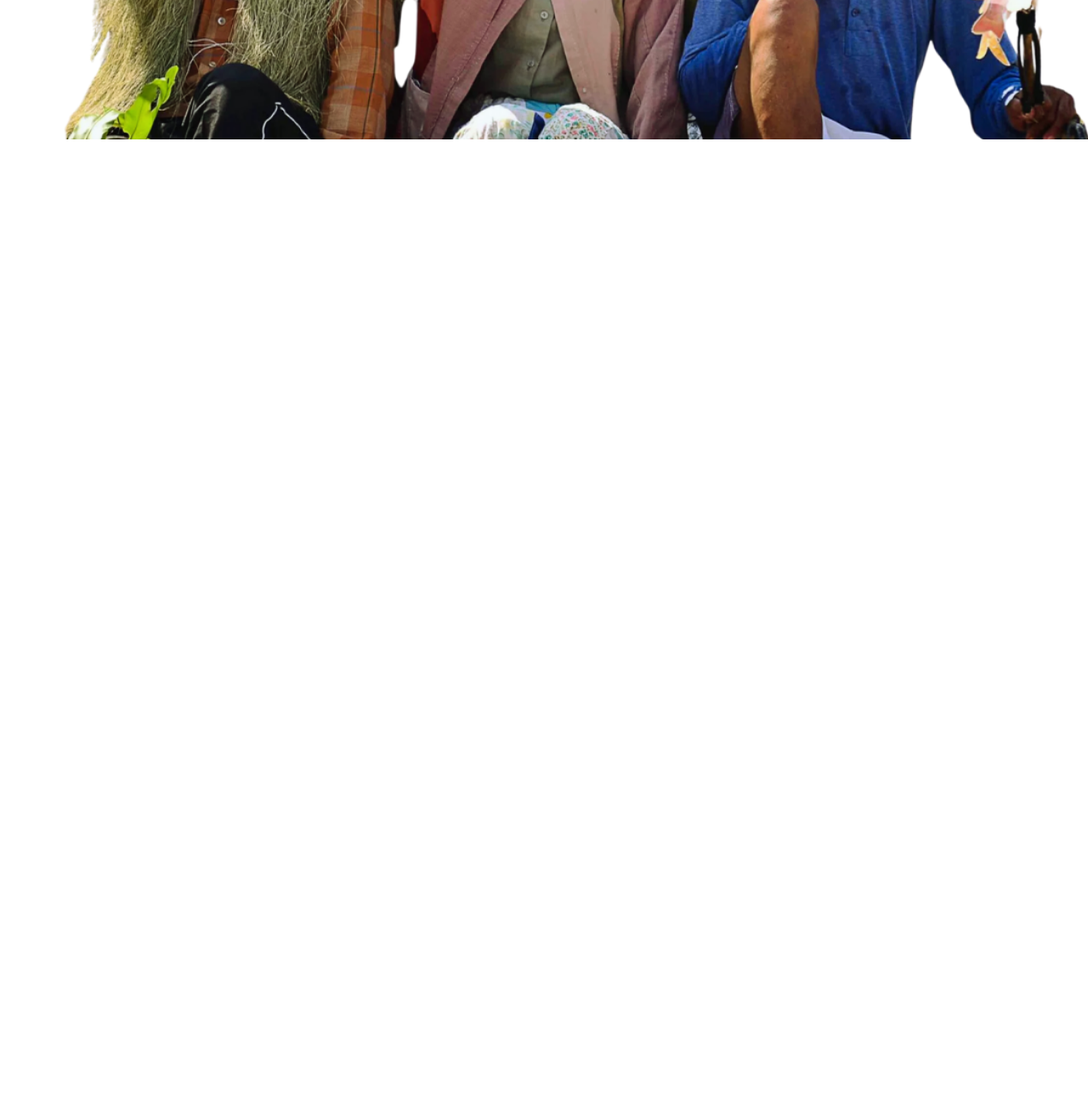
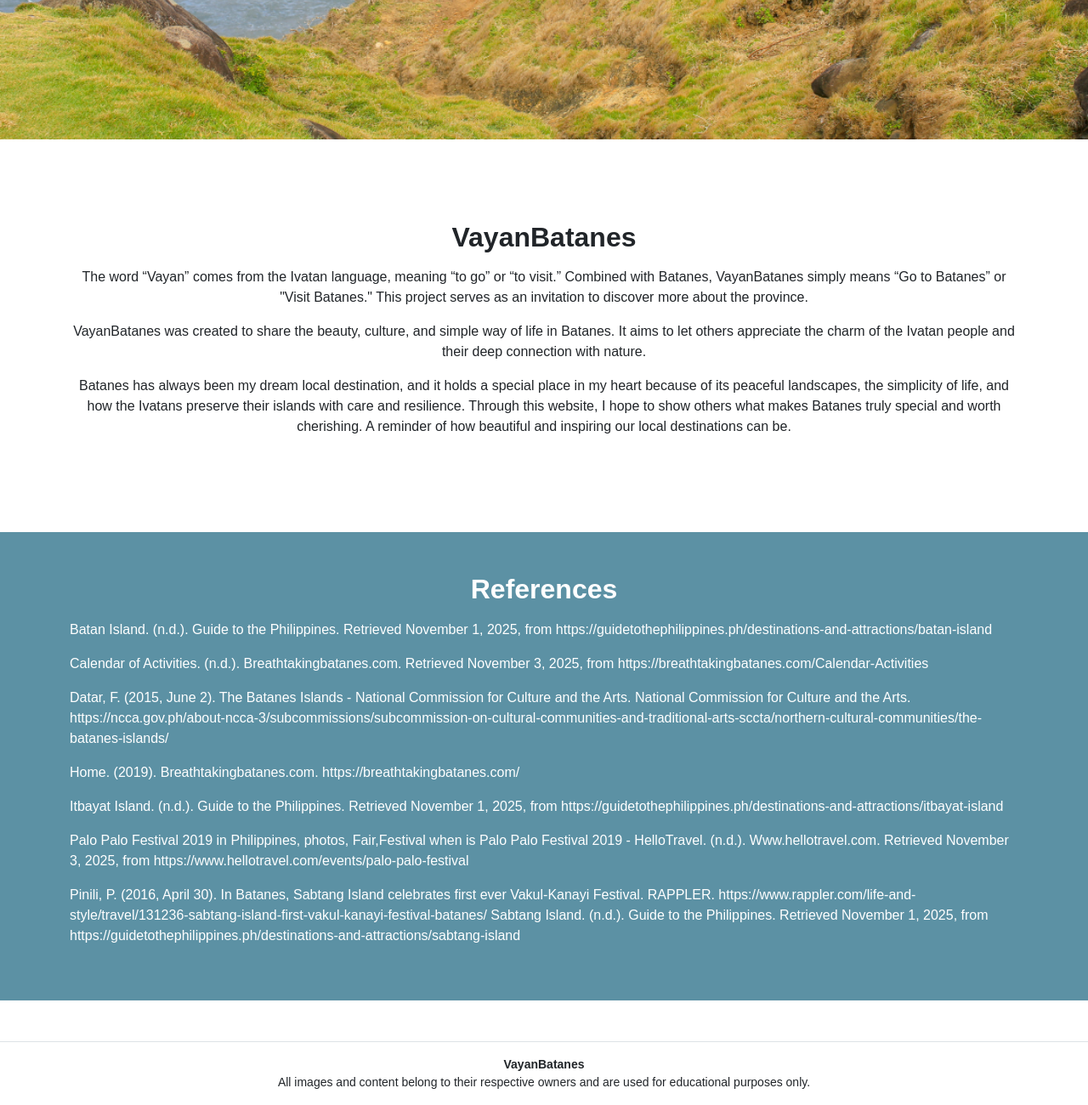
Before and after one commit to altheaiyah/Philippines-Batanes, a plain HTML site: page about.html in a window 1280 px wide. Shown: the part 636-1936 px from the top of the page at 85% size. Before the commit the page ends 800 px from the top, so only its background shows below. Drawn offline with nearby package versions, Linux system fonts and the light colour scheme; a web font is replaced by a local one.

Commit message:
Update page contents, footer, and cleaned up old assets

```diff
--- a/about.html
+++ b/about.html
@@ -7,12 +7,15 @@
   <title>About | VayanBatanes</title>
 
   <link href="https://cdn.jsdelivr.net/npm/bootstrap@5.3.3/dist/css/bootstrap.min.css" rel="stylesheet">
-  <link href="https://fonts.googleapis.com/css2?family=Open+Sans:wght@400;600;700&display=swap" rel="stylesheet">
   <link href="https://fonts.cdnfonts.com/css/gilroy-bold" rel="stylesheet">
 
   <style>
     body {
       font-family: 'Gilroy', sans-serif;
+    }
+
+    .active {
+      text-decoration: underline;
     }
   </style>
 </head>
@@ -21,25 +24,105 @@
 
 <!-- hero-section -->
 <section class="vh-100 d-none d-md-flex align-items-start"
-  style="background: url('assets/images/banners/life-travel.png') center/cover no-repeat;">
-  <div class="container text-end pt-5">
-    <div class="p-0 ms-auto" style="max-width: 600px;">
-      <h1 class="fw-bold mt-5">Batanes Life & Travel Guide</h1>
-      <p class="lead mb-3">Meet the people, and experience a way of life like no other</p>
+  style="background: url('assets/images/banners/pages.png') center/cover no-repeat;">
+  <div class="container text-center my-5 py-5">
+    <div class="p-0 ms-auto">
+      <h1 class="fw-bold mt-5">About VayanBatanes</h1>
+      <p class="lead mb-3">A heartfelt project dedicated to showcasing the beauty, culture, and timeless charm of
+        Batanes</p>
     </div>
   </div>
 </section>
 <!-- hero-section-sm -->
 <section class="vh-100 d-flex d-md-none align-items-start justify-content-center text-center"
-    style="background: url('assets/images/home-carousel/slide-3.png') center/cover no-repeat; height: 400px; padding-top: 3rem;">
+  style="background: url('assets/images/banners/pages.png') center/cover no-repeat; height: 400px; padding-top: 3rem;">
   <div class="container px-4">
     <div class="my-5 p-4">
-        <h1 class="fw-bold mt-5">Batanes Life & Travel Guide</h1>
-        <p class="lead px-4">Meet the people, and experience a way of life like no other</p>
+      <h1 class="fw-bold mt-5">About VayanBatanes</h1>
+      <p class="lead px-4">A heartfelt project dedicated to showcasing the beauty, culture, and timeless charm of
+        Batanes</p>
     </div>
   </div>
 </section>
 
+<section class="my-5 py-5 text-center">
+  <div class="container">
+    <h2 class="fw-semibold mb-3">VayanBatanes</h2>
+    <p class="mb-3">
+      The word “Vayan” comes from the Ivatan language, meaning “to go” or “to visit.” Combined with Batanes,
+      VayanBatanes simply means “Go to Batanes” or "Visit Batanes." This project serves as an invitation to discover
+      more
+      about the province.
+    </p>
+    <p class="mb-3">
+      VayanBatanes was created to share the beauty, culture, and simple way of life in Batanes. It aims to let others
+      appreciate the charm of the Ivatan people and their deep connection with nature.
+    </p>
+    <p class="mb-3">
+      Batanes has always been my dream local destination, and it holds a special place in my heart because of its
+      peaceful landscapes, the simplicity of life, and how the Ivatans preserve their islands with care and resilience.
+      Through this website, I hope to show others what makes Batanes truly special and worth cherishing. A reminder of
+      how beautiful and inspiring our local destinations can be.
+    </p>
+  </div>
+</section>
+
+<section class="my-5 py-5 text-white" style="background-color: #5C91A4;">
+  <div class="container">
+    <h2 class="fw-semibold mb-3 text-center">References</h2>
+    <p class="mb-3 text-start">
+      Batan Island. (n.d.). Guide to the Philippines. Retrieved November 1, 2025, from
+      https://guidetothephilippines.ph/destinations-and-attractions/batan-island
+    </p>
+    <p class="mb-3 text-start">
+      Calendar of Activities. (n.d.). Breathtakingbatanes.com. Retrieved November 3, 2025, from
+      https://breathtakingbatanes.com/Calendar-Activities
+    </p>
+    <p class="mb-3 text-start">
+      Datar, F. (2015, June 2). The Batanes Islands - National Commission for Culture and the Arts. National Commission
+      for Culture and the Arts.
+      https://ncca.gov.ph/about-ncca-3/subcommissions/subcommission-on-cultural-communities-and-traditional-arts-sccta/northern-cultural-communities/the-batanes-islands/
+    </p>
+    <p class="mb-3 text-start">
+      Home. (2019). Breathtakingbatanes.com. https://breathtakingbatanes.com/
+    </p>
+    <p class="mb-3 text-start">
+      Itbayat Island. (n.d.). Guide to the Philippines. Retrieved November 1, 2025, from
+      https://guidetothephilippines.ph/destinations-and-attractions/itbayat-island
+    </p>
+    <p class="mb-3 text-start">
+      Palo Palo Festival 2019 in Philippines, photos, Fair,Festival when is Palo Palo Festival 2019 - HelloTravel.
+      (n.d.). Www.hellotravel.com. Retrieved November 3, 2025, from
+      https://www.hellotravel.com/events/palo-palo-festival
+    </p>
+    <p class="mb-3 text-start">
+      Pinili, P. (2016, April 30). In Batanes, Sabtang Island celebrates first ever Vakul-Kanayi Festival. RAPPLER.
+      https://www.rappler.com/life-and-style/travel/131236-sabtang-island-first-vakul-kanayi-festival-batanes/
+      Sabtang Island. (n.d.). Guide to the Philippines. Retrieved November 1, 2025, from
+      https://guidetothephilippines.ph/destinations-and-attractions/sabtang-island
+    </p>
+  </div>
+</section>
+<footer class="bg-white border-top py-3">
+  <div class="container text-center">
+    <p class="small mb-0">
+      <strong>VayanBatanes</strong><br>All images and content belong to their respective owners and are used for
+      educational purposes only.
+    </p>
+  </div>
+</footer>
+
+<script>
+  fetch('header.html')
+    .then(r => r.text())
+    .then(html => {
+      document.getElementById('navbar-section').innerHTML = html;
+      const page = location.pathname.split("/").pop();
+      document.querySelectorAll('.nav-link').forEach(a => {
+        if (a.getAttribute('href') === page) a.classList.add('active');
+      });
+    });
+</script>
 <script src="https://cdn.jsdelivr.net/npm/bootstrap@5.3.3/dist/js/bootstrap.bundle.min.js"></script>
 </body>
 
```
Also changed, not shown: index.html (+9 -4 lines), islands.html (+9 -2 lines), life-travel.html (+28 -18 lines), assets/images/banners/islands.png (deleted), assets/images/banners/life-travel-sm.jpg (deleted), assets/images/banners/life-travel.png (deleted), assets/images/banners/pages.png (renamed from assets/images/banners/islands-sm.png). Lines whose indentation alone changed are shown as unchanged.
